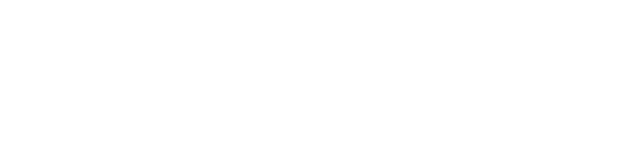
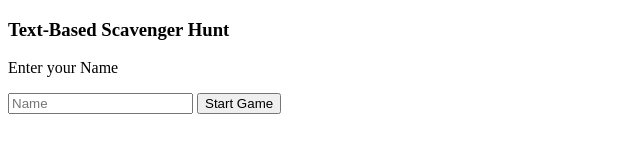
Before and after one commit to ilanchezhian-m/HackathonNewbies, a plain HTML site: page index.html in a window 1280 px wide. Shown: the whole page, without its empty margins (0-640 px from the left). Drawn offline with Linux system fonts and the light colour scheme.

Commit message:
changed basic template

```diff
--- a/index.html
+++ b/index.html
@@ -2,11 +2,21 @@
 <html lang="en">
 
 <head>
-    <meta charset="UTF-8">
-    <title>Document</title>
+  <meta charset="UTF-8">
+  <title>Text-Based Scavenger Hunt</title>
+
 </head>
+<body>
+  <header>
+    <h3>Text-Based Scavenger Hunt</h3>
+    <p>Enter your Name</p>
 
-<body>
+    <!-- Accept Input-->
+    <form action="page1.html" method="get">
+      <input type="text" name="name" placeholder="Name">
+      <input type="submit" value="Start Game">
+    </form>
 
+  </header>
 </body>
 </html>
```
Also changed, not shown: page1.html (added, +16 -0 lines).
